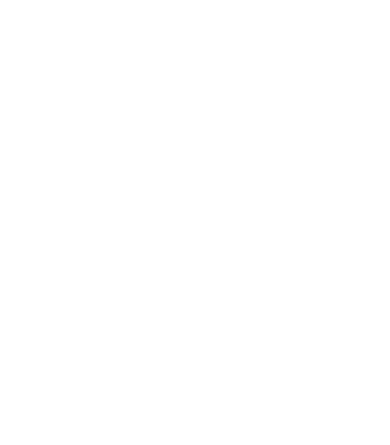
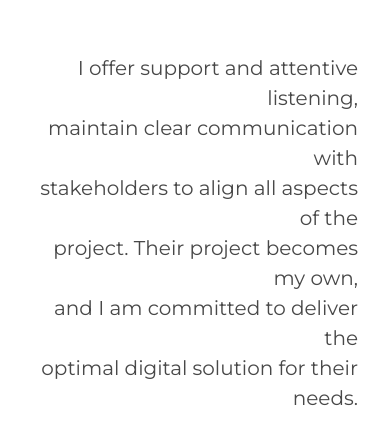
Before and after one commit to pedroneto1209/marcella-portfolio, a Next.js app: page / in a window 390 px wide. Shown: the part 9518-9963 px from the top of the page. Built offline with nearby package versions, Linux system fonts and the light colour scheme; a web font is replaced by a local one.

Commit message:
feat: finished skills container

```diff
--- a/src/app/page.tsx
+++ b/src/app/page.tsx
@@ -8,7 +8,7 @@
       <ProfileContainer />
       <WorkContainer />
       <SkillsContainer />
-      <div className="bg-white h-[2000px]"></div>
+      <div className=" h-[2000px]"></div>
     </>
   );
 }
--- a/src/containers/skills/SkillsContainer.tsx
+++ b/src/containers/skills/SkillsContainer.tsx
@@ -20,6 +20,7 @@
   ];
 
   return (
+    <>
       <div className="h-[7600px] md:h-[9100px]">
         <div
           className="w-full h-screen bg-black rounded-3xl"
@@ -33,15 +34,19 @@
               strokeWidth="45"
               stroke="currentColor"
               d="M-100 250 C 200 10, 200 10, 350 300 S 650 350 700 200 S 800 0 1100 150"
-            pathLength={useTransform(scrollYProgress, [0.25, 0.4], ["0", "1"])}
+              pathLength={useTransform(
+                scrollYProgress,
+                [0.25, 0.4],
+                ["0", "1"]
+              )}
             />
 
             <text className="font-main font-semibold text-[20px]">
               <textPath xlinkHref="#myPath" dominantBaseline="middle">
                 PRODUCT DESIGN * UX DESIGN * UI DESIGN * PSYCHOLOGY * PRODUCT
-              DESIGN * UX DESIGN * UI DESIGN * PSYCHOLOGY * PRODUCT DESIGN * UX
-              DESIGN * UI DESIGN * PSYCHOLOGY * PRODUCT DESIGN * UX DESIGN * UI
-              DESIGN * PSYCHOLOGY
+                DESIGN * UX DESIGN * UI DESIGN * PSYCHOLOGY * PRODUCT DESIGN *
+                UX DESIGN * UI DESIGN * PSYCHOLOGY * PRODUCT DESIGN * UX DESIGN
+                * UI DESIGN * PSYCHOLOGY
               </textPath>
             </text>
           </svg>
@@ -83,6 +88,20 @@
           </div>
         </div>
       </div>
+      <p className="font-main font-regular text-[20px] md:text-[25px] text-gray-dark text-right px-8 py-20">
+        I offer support and attentive listening,
+        <br />
+        maintain clear communication with
+        <br />
+        stakeholders to align all aspects of the
+        <br />
+        project. Their project becomes my own,
+        <br />
+        and I am committed to deliver the
+        <br />
+        optimal digital solution for their needs.
+      </p>
+    </>
   );
 }
 
```
Lines whose indentation alone changed are shown as unchanged.
